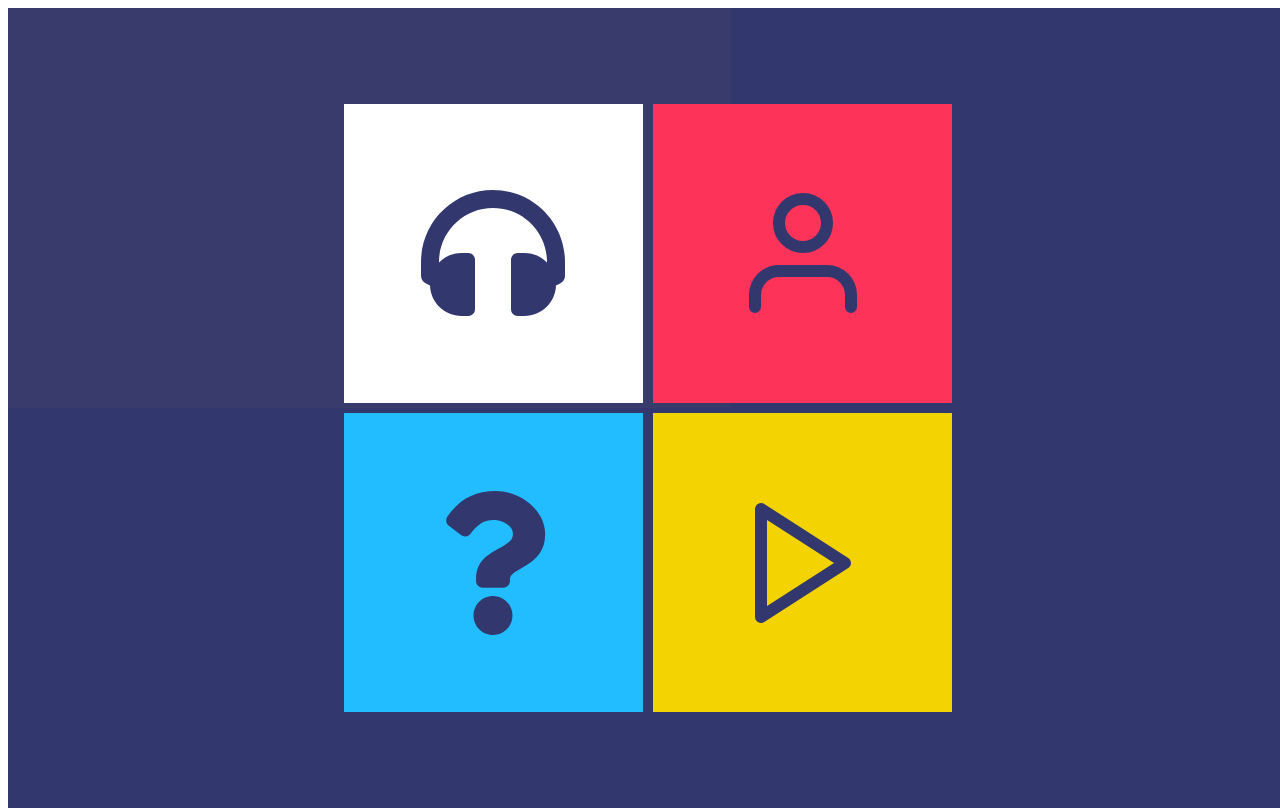
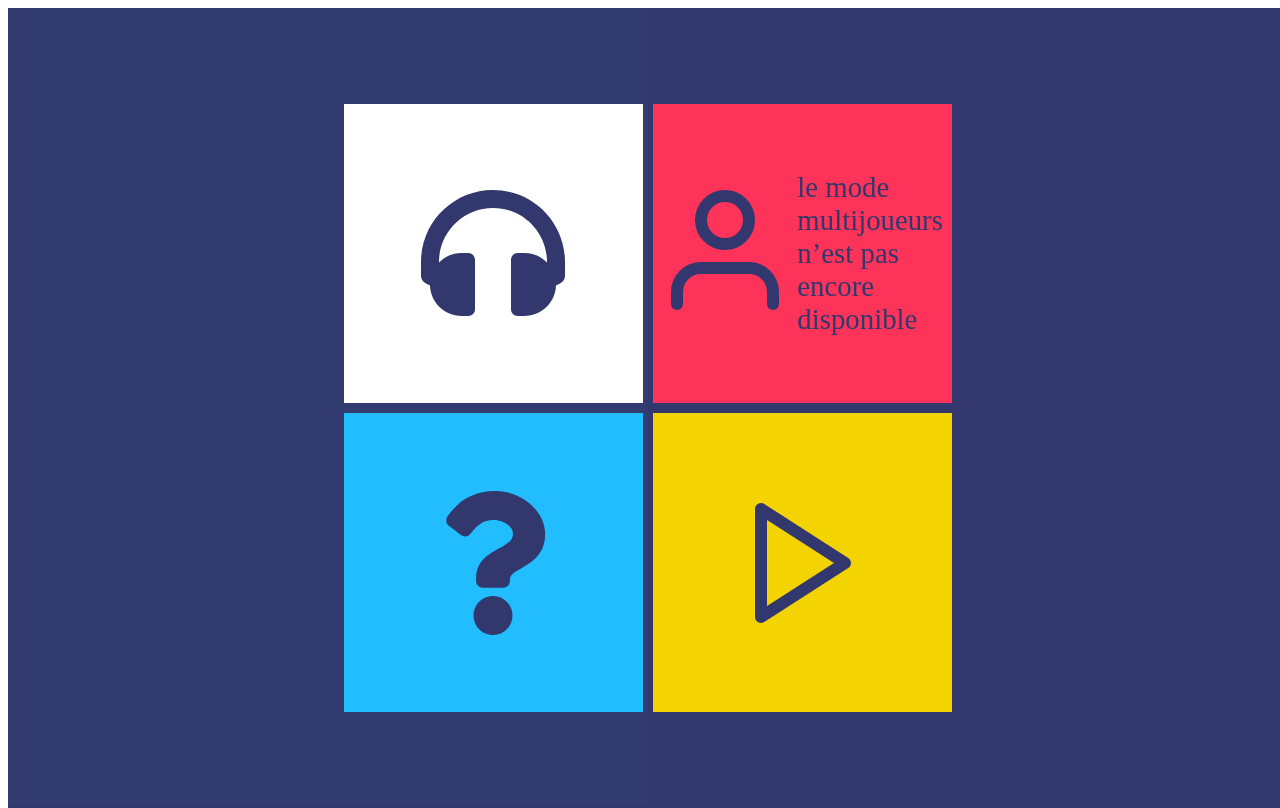
Before and after one commit to bamdadfr/memaudio-org--www, a Next.js app: page /home in a window 1280 px wide. Built offline with nearby package versions, Linux system fonts and the light colour scheme.

Commit message:
feat: add multiple children to card component

```diff
--- a/src/pages/home.js
+++ b/src/pages/home.js
@@ -17,7 +17,12 @@ export default function HomePage () {
                     <FaHeadphones/>
                 </CardComponent>
                 <CardComponent color={Theme.red}>
-                    <FiUser/>
+                    <div>
+                        <FiUser/>
+                    </div>
+                    <div>
+                        le mode multijoueurs n&rsquo;est pas encore disponible
+                    </div>
                 </CardComponent>
                 <CardComponent color={Theme.blue}>
                     <FaQuestion/>
```
